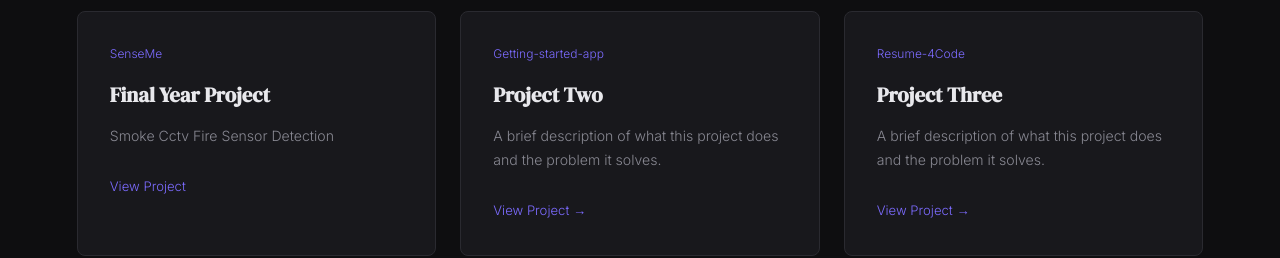
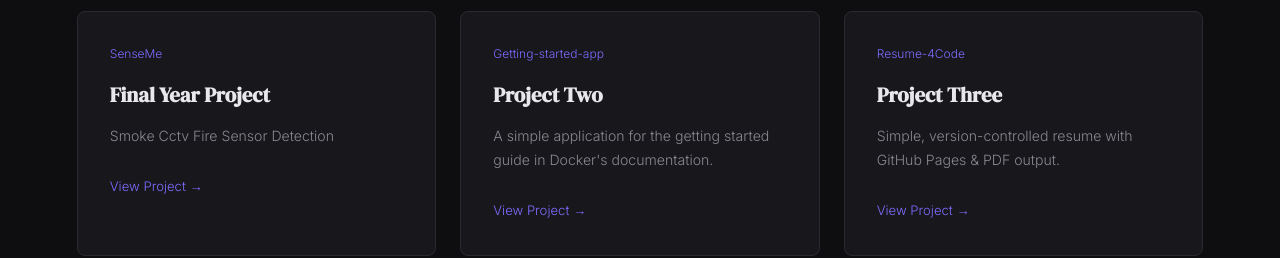
Before and after one commit to saripdoll/najibmahdan.portfolio, a plain HTML site: page index.html in a window 1280 px wide. Shown: the part 1720-1978 px from the top of the page. Drawn offline with Linux system fonts and the light colour scheme.

Commit message:
add resume

```diff
--- a/index.html
+++ b/index.html
@@ -261,19 +261,19 @@
         <p class="project-tag">SenseMe</p>
         <h3 class="project-title">Final Year Project</h3>
         <p class="project-desc">Smoke Cctv Fire Sensor Detection</p>
-        <a href="#" class="project-link">View Project</a>
+        <a href="https://github.com/saripdoll/SenseMe" class="project-link" target="_blank" rel="noopener noreferrer">View Project →</a>
       </div>
       <div class="project-card">
         <p class="project-tag">Getting-started-app</p>
         <h3 class="project-title">Project Two</h3>
-        <p class="project-desc">A brief description of what this project does and the problem it solves.</p>
-        <a href="#" class="project-link">View Project →</a>
+        <p class="project-desc">A simple application for the getting started guide in Docker's documentation.</p>
+        <a href="https://github.com/saripdoll/getting-started-app" class="project-link" target="_blank" rel="noopener noreferrer">View Project →</a>
       </div>
       <div class="project-card">
         <p class="project-tag">Resume-4Code</p>
         <h3 class="project-title">Project Three</h3>
-        <p class="project-desc">A brief description of what this project does and the problem it solves.</p>
-        <a href="#" class="project-link">View Project →</a>
+        <p class="project-desc">Simple, version-controlled resume with GitHub Pages & PDF output.</p>
+        <a href="https://github.com/saripdoll/Resume-4Code" class="project-link" target="_blank" rel="noopener noreferrer">View Project →</a>
       </div>
     </div>
   </section>
```
